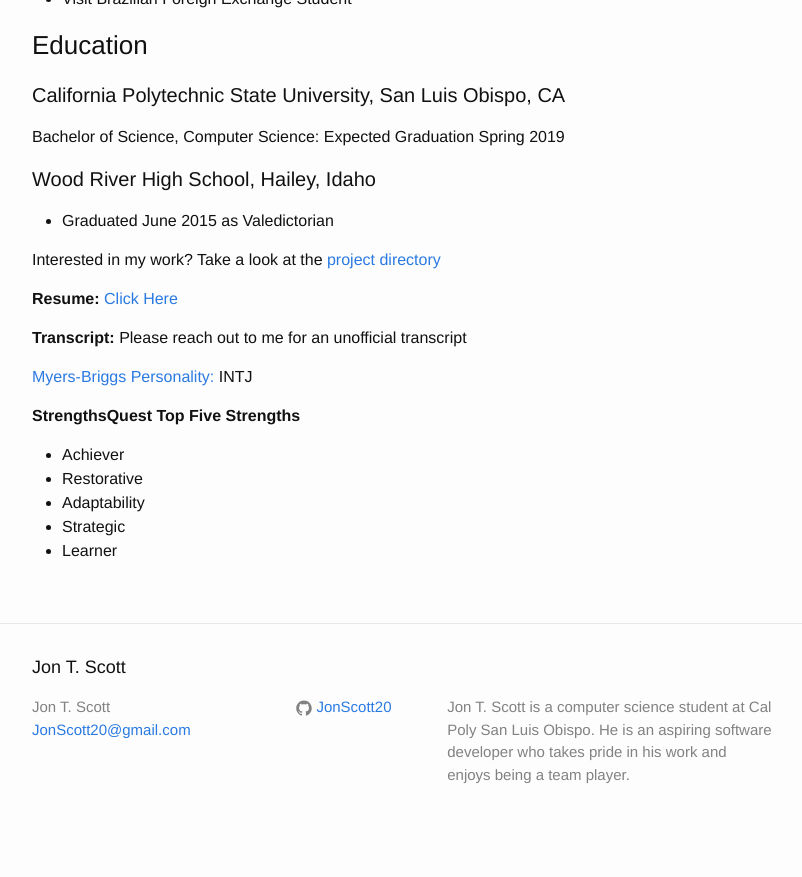
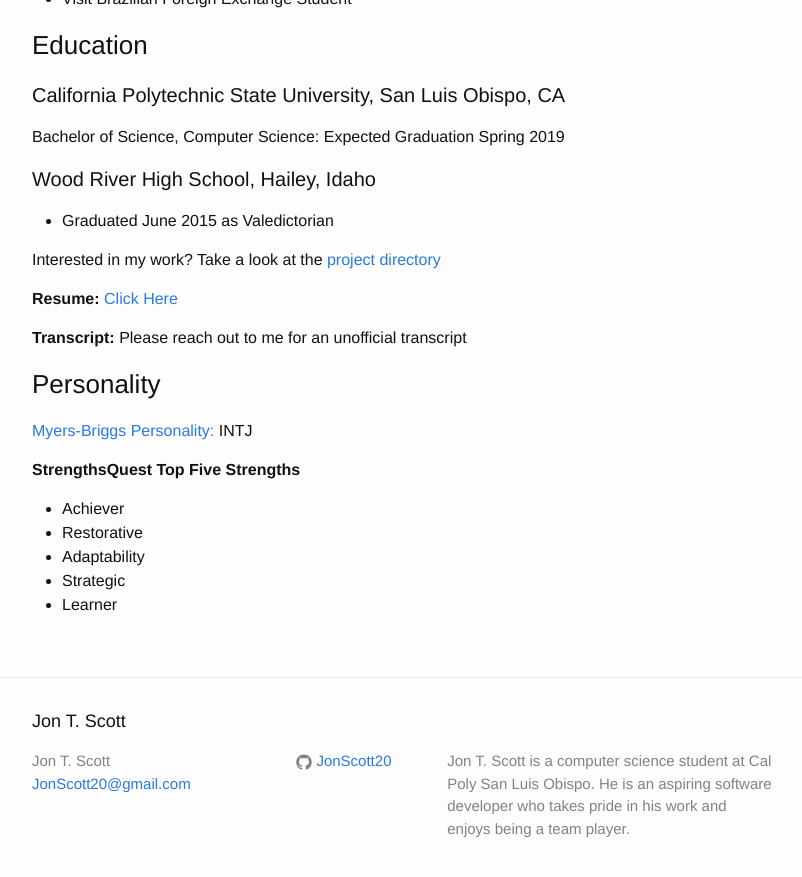
Before and after one commit to JonScott20/JonScott20.github.io, a Jekyll site: the page built from index.md, in a window 1280 px wide and 900 px high, scrolled down 1495 px. Shown: the top 877 px of the window, without its empty margins (238-1040 px from the left). Built offline with Jekyll 4.4.1, drawn with Linux system fonts in a browser that asks for light colours; our own code applies the rules of GitHub Pages for plain Markdown files; before the commit the page ends 2341 px from its top, so only the background shows below that.

Commit message:
Update index.md

```diff
--- a/index.md
+++ b/index.md
@@ -40,6 +40,8 @@
 
 **Transcript:** Please reach out to me for an unofficial transcript
 
+
+### Personality
 [Myers-Briggs Personality:](http://www.myersbriggs.org/my-mbti-personality-type/mbti-basics/) INTJ
 
 
```
